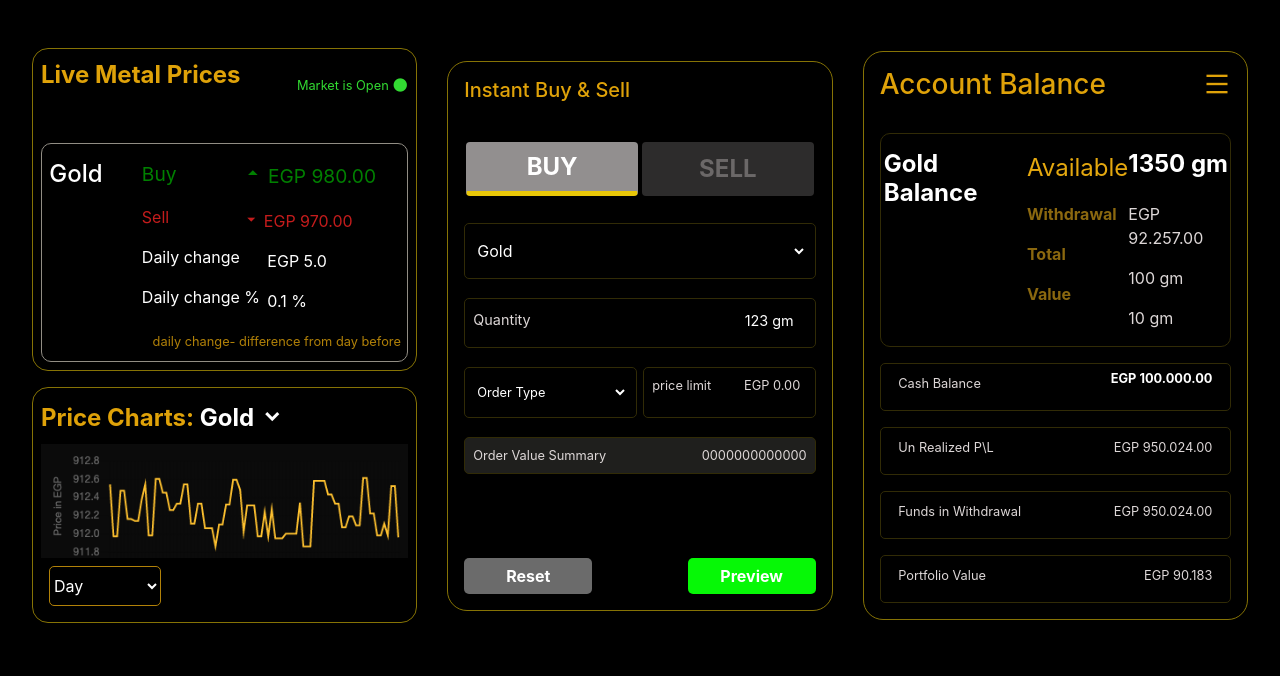
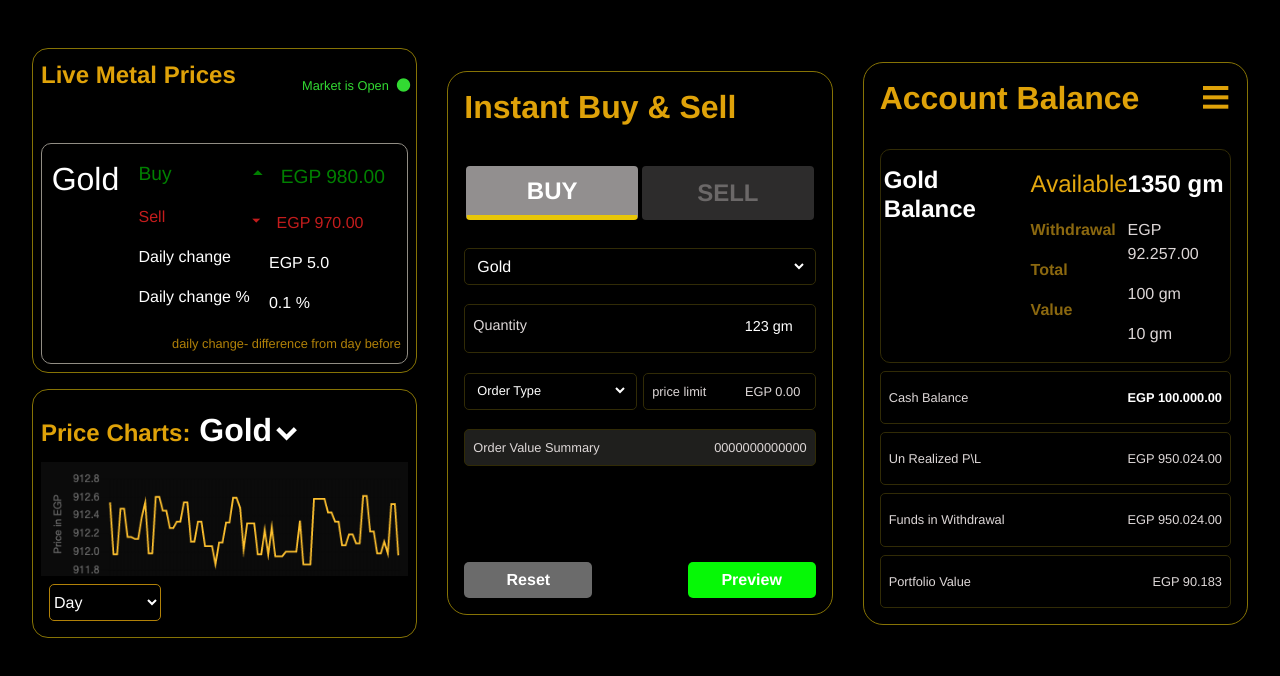
Before and after one commit to Mai-Saber/project-with-out-react, a plain HTML site: page index.html in a window 1280 px wide. Drawn offline with nearby package versions, Linux system fonts and the light colour scheme.

Commit message:
Update style.css

```diff
--- a/style.css
+++ b/style.css
@@ -2,6 +2,7 @@ body {
   background-color: black;
   padding: 2rem;
   box-sizing: border-box;
+  font-family: "Franklin Gothic Medium", "Arial Narrow", Arial, sans-serif !important;
 }
 
 .upper-div,
@@ -26,7 +27,8 @@ body {
 }
 .upper-div .address .market-status .icon {
   position: relative;
-  top: 0.2rem;
+  top: 0.2em;
+  left: 0.2rem;
   font-size: 1rem;
 }
 /*///////*/
@@ -38,13 +40,15 @@ body {
 }
 .first-section .content .flex {
   display: flex;
-  justify-content: space-evenly;
+  justify-content: space-around;
   margin-bottom: 2rem;
 }
 
 .first-section .gold {
   color: white;
-  padding-right: 2rem;
+  background-color: black;
+  border: 0px solid transparent;
+  font-size: 2rem;
 }
 
 .first-section .content .green {
@@ -56,7 +60,20 @@ body {
 }
 .first-section .content .flex .set-position {
   position: relative;
-  right: 1.5rem;
+  right: 0.8rem;
+}
+.first-section .content .flex .green-set span {
+  position: relative;
+  bottom: 0.2rem;
+  color: rgb(25, 235, 53);
+}
+.first-section .content .flex .red-set span {
+  position: relative;
+  top: 0.1rem;
+}
+.first-section .content .flex .set-position span {
+  position: relative;
+  right: 0.5rem;
 }
 
 .right-note {
@@ -67,11 +84,12 @@ body {
   bottom: 1.8rem;
   right: 0.4rem;
 }
-/*//////////*/
+/*/ /////////*/
 .lower-div .gold .icon {
   position: relative;
-  top: 0.2rem;
-  font-size: 1.5rem;
+  right: 0.8rem;
+  top: 0.7rem;
+  font-size: 2.2rem;
 }
 
 .lower-div .img {
@@ -121,6 +139,11 @@ body {
   color: rgb(107, 104, 104);
 }
 /*////*/
+.second-section .boxes {
+  display: flex;
+  flex-direction: column;
+  align-content: center;
+}
 .second-section .boxes div {
   border: 1px solid rgb(49, 43, 6);
   border-radius: 5px;
@@ -128,7 +151,6 @@ body {
   padding: 0.5rem;
 }
 .second-section .dorp-down {
-  padding: 0.5rem 0rem;
   background-color: black;
   color: white;
   border: 0px solid transparent;
@@ -147,7 +169,6 @@ body {
   border: 0px solid transparent !important;
   margin-top: 0rem !important;
   padding: 0rem !important;
-  margin-bottom: 1rem;
 }
 .second-section .flex-box div {
   border: 1px solid rgb(49, 43, 6);
@@ -163,7 +184,7 @@ body {
   background-color: rgb(31, 31, 29);
 }
 .reset-preview {
-  margin-top: 5.2rem;
+  margin-top: 6rem;
 }
 .reset-preview button {
   width: 8rem;
@@ -179,6 +200,24 @@ body {
   float: right;
   background-color: rgb(6, 248, 6);
 }
+/*/////////////////////*/
+/* additional option */
+body button:hover {
+  animation-name: animation;
+  animation-duration: 2s;
+  animation-direction: alternate;
+}
+@keyframes animation {
+  from {
+    background-color: rgb(44, 41, 41);
+    position: relative;
+    bottom: 0;
+  }
+  to {
+    background-color: gold;
+    bottom: 1rem;
+  }
+}
 
 /*///////////////////////////////////////////*/
 /*third section*/
@@ -191,6 +230,8 @@ body {
 .third-section-address {
   color: rgb(223, 162, 9);
   margin-bottom: 2rem;
+  font-size: 2rem;
+  font-weight: bold;
 }
 .third-section-address .icon {
   float: right;
@@ -203,7 +244,7 @@ body {
 }
 .third-section .content .flex {
   display: flex;
-  justify-content: space-evenly;
+  justify-content: space-between;
 }
 
 .third-section .Gold {
@@ -221,48 +262,27 @@ body {
   color: white;
   font-size: 1.5rem;
   font-weight: bold;
-  position: relative;
-  bottom: 0.3rem;
 }
 .yellow-col {
   color: rgb(139, 104, 15);
-  font-size: 1rem;
+  font-size: 1Prem;
   font-weight: bold;
 }
 /*////*/
+
 .third-section .boxes div {
   border: 1px solid rgb(49, 43, 6);
   border-radius: 5px;
-  margin-top: 1rem;
-  padding: 1.1rem;
-  height: 3rem;
+  margin-top: 0.5rem;
+  padding: 0.5rem;
 }
 .third-section .boxes div p {
   position: relative;
-  bottom: 0.5rem;
+  top: 0.5rem;
 }
 .second-section .boxes span,
 .third-section .boxes span {
   float: right;
-}
-
-/*////////////////*/
-/* additional option */
-body button:hover {
-  animation-name: animation;
-  animation-duration: 2s;
-  animation-direction: alternate;
-}
-@keyframes animation {
-  from {
-    background-color: rgb(54, 54, 153);
-    position: relative;
-    bottom: 0;
-  }
-  to {
-    background-color: blue;
-    bottom: 1rem;
-  }
 }
 
 /*////////////////*/
@@ -275,6 +295,9 @@ body button:hover {
     margin-top: 50px;
   }
 
+  .img {
+    width: 100%;
+  }
   .second-section .buy-sell button {
     width: 100%;
   }
```
